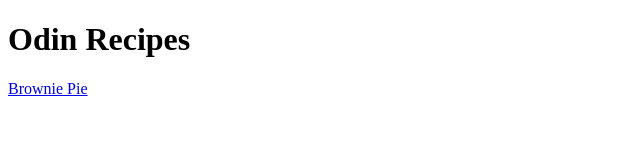
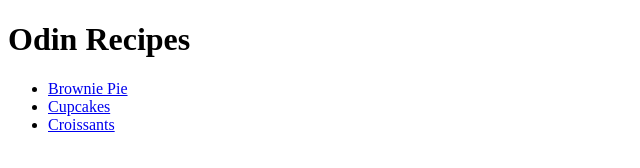
Before and after one commit to utopia-22/odin-recipes, a plain HTML site: page index.html in a window 1280 px wide. Shown: the whole page, without its empty margins (0-640 px from the left). Drawn offline with Linux system fonts and the light colour scheme.

Commit message:
Edit index.html

```diff
--- a/index.html
+++ b/index.html
@@ -4,11 +4,15 @@
     <meta charset="UTF-8">
     <meta http-equiv="X-UA-Compatible" content="IE=edge">
     <meta name="viewport" content="width=device-width, initial-scale=1.0">
-    <title>Document</title>
+    <title>Odin Recipes</title>
 </head>
 <body>
     <h1>Odin Recipes</h1>
 
-    <a href="recipes/brownie.html">Brownie Pie</a>
+    <ul>
+        <li><a href="recipes/brownie.html">Brownie Pie</a></li>
+        <li><a href="recipes/cupcakes.html">Cupcakes</a></li>
+        <li><a href="recipes/croissants.html">Croissants</a></li>
+      </ul>
 </body>
 </html>
```
